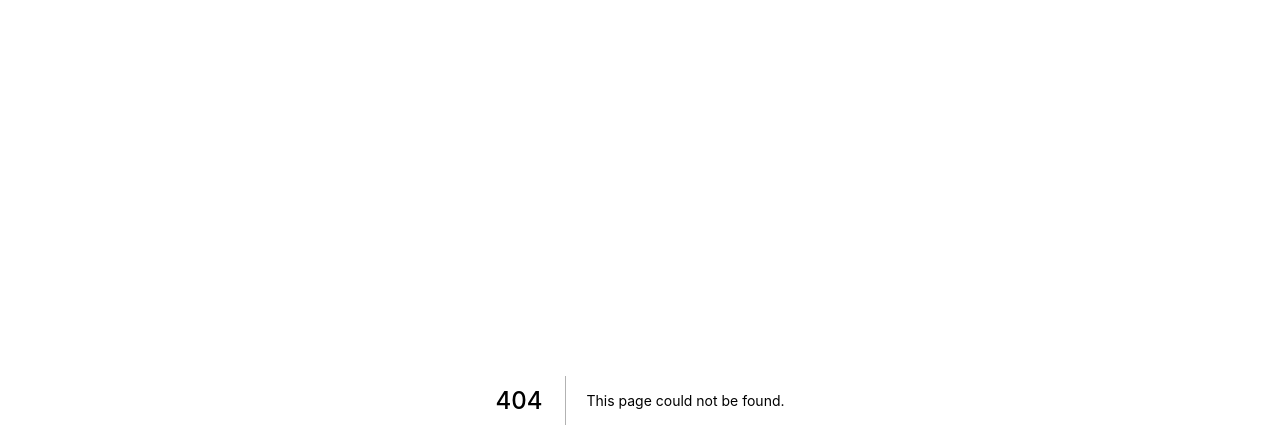
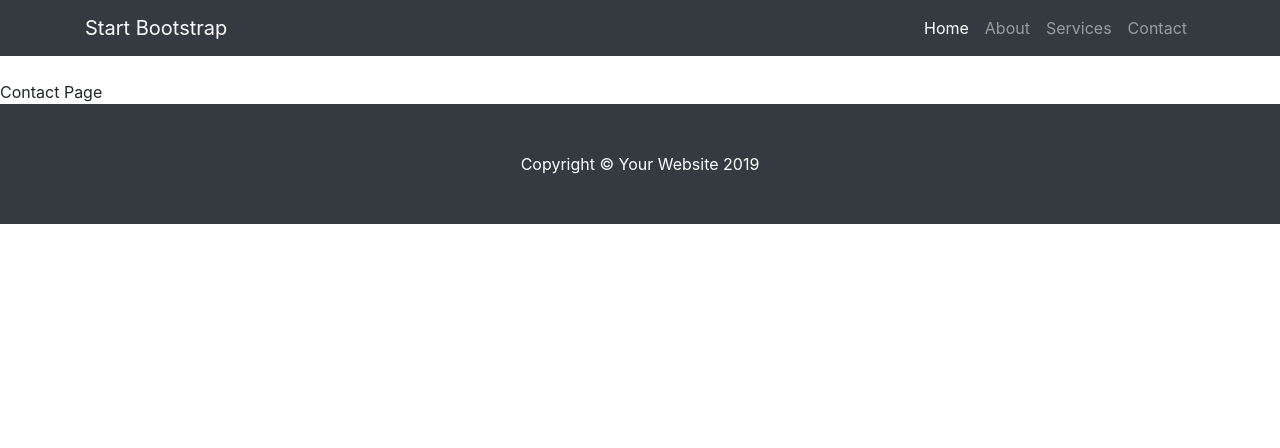
Before and after one commit to ryoyin/udemy_nextjs, a Next.js app: page /contact in a window 1280 px wide. Before the commit this address had no page. Shown: the top 448 px of the page. Built offline with nearby package versions, Linux system fonts and the light colour scheme.

Commit message:
Section 2: Project 1 - share header and footer

```diff
--- a/components/navbar.js
+++ b/components/navbar.js
@@ -1,3 +1,5 @@
+import Link from 'next/link'
+
 const Navbar = () => {
     return (
         <nav className="navbar navbar-expand-lg navbar-dark bg-dark fixed-top">
@@ -9,18 +11,26 @@ const Navbar = () => {
             <div className="collapse navbar-collapse" id="navbarResponsive">
                 <ul className="navbar-nav ml-auto">
                 <li className="nav-item active">
-                    <a className="nav-link" href="#">Home
-                    <span className="sr-only">(current)</span>
-                    </a>
+                    <Link href="/">
+                        <a className="nav-link">Home
+                        <span className="sr-only">(current)</span>
+                        </a>
+                    </Link>
                 </li>
                 <li className="nav-item">
-                    <a className="nav-link" href="#">About</a>
+                    <Link href="/about">
+                        <a className="nav-link">About</a>
+                    </Link>
                 </li>
                 <li className="nav-item">
-                    <a className="nav-link" href="#">Services</a>
+                    <Link href="/servies">
+                        <a className="nav-link">Services</a>
+                    </Link>
                 </li>
                 <li className="nav-item">
-                    <a className="nav-link" href="#">Contact</a>
+                    <Link href="/contact">
+                        <a className="nav-link">Contact</a>
+                    </Link>
                 </li>
                 </ul>
             </div>
--- a/pages/_app.js
+++ b/pages/_app.js
@@ -1,7 +1,24 @@
 import '../styles/globals.css'
+import Head from 'next/head'
+import Navbar from '../components/navbar'
+import Footer from '../components/footer'
 
 function MyApp({ Component, pageProps }) {
-  return <Component {...pageProps} />
+  return (
+    <div>
+      <Head>
+        <title>Home</title>
+        <link rel="stylesheet" href="https://stackpath.bootstrapcdn.com/bootstrap/4.3.1/css/bootstrap.min.css" integrity="sha384-ggOyR0iXCbMQv3Xipma34MD+dH/1fQ784/j6cY/iJTQUOhcWr7x9JvoRxT2MZw1T" crossOrigin="anonymous" />
+        <script src="https://code.jquery.com/jquery-3.3.1.slim.min.js" integrity="sha384-q8i/X+965DzO0rT7abK41JStQIAqVgRVzpbzo5smXKp4YfRvH+8abtTE1Pi6jizo" crossOrigin="anonymous"></script>
+        <script src="https://cdnjs.cloudflare.com/ajax/libs/popper.js/1.14.7/umd/popper.min.js" integrity="sha384-UO2eT0CpHqdSJQ6hJty5KVphtPhzWj9WO1clHTMGa3JDZwrnQq4sF86dIHNDz0W1" crossOrigin="anonymous"></script>
+        <script src="https://stackpath.bootstrapcdn.com/bootstrap/4.3.1/js/bootstrap.min.js" integrity="sha384-JjSmVgyd0p3pXB1rRibZUAYoIIy6OrQ6VrjIEaFf/nJGzIxFDsf4x0xIM+B07jRM" crossOrigin="anonymous"></script>
+      </Head>
+      <Navbar />
+      <Component {...pageProps} />
+      <Footer />
+    </div>
+
+  )
 }
 
 export default MyApp
--- /dev/null
+++ b/pages/contact.js
@@ -0,0 +1,7 @@
+const Contact = () => {
+    return(
+        <div>Contact Page</div>
+    )
+}
+
+export default Contact
--- a/pages/index.js
+++ b/pages/index.js
@@ -1,11 +1,8 @@
 import React, { useState, useEffect } from 'react'
 
-import Head from 'next/head'
-import Navbar from '../components/navbar'
 import SideMenu from '../components/sideMenu'
 import Carousel from '../components/carousel'
 import MovieList from '../components/movieList'
-import Footer from '../components/footer'
 import {getMovies} from '../actions/index'
 
 class Home extends React.Component {
@@ -22,16 +19,6 @@ class Home extends React.Component {
     const {movies} = this.props
     return (
       <div>
-        <Head>
-          <title>Home</title>
-          <link rel="stylesheet" href="https://stackpath.bootstrapcdn.com/bootstrap/4.3.1/css/bootstrap.min.css" integrity="sha384-ggOyR0iXCbMQv3Xipma34MD+dH/1fQ784/j6cY/iJTQUOhcWr7x9JvoRxT2MZw1T" crossOrigin="anonymous" />
-          <script src="https://code.jquery.com/jquery-3.3.1.slim.min.js" integrity="sha384-q8i/X+965DzO0rT7abK41JStQIAqVgRVzpbzo5smXKp4YfRvH+8abtTE1Pi6jizo" crossOrigin="anonymous"></script>
-          <script src="https://cdnjs.cloudflare.com/ajax/libs/popper.js/1.14.7/umd/popper.min.js" integrity="sha384-UO2eT0CpHqdSJQ6hJty5KVphtPhzWj9WO1clHTMGa3JDZwrnQq4sF86dIHNDz0W1" crossOrigin="anonymous"></script>
-          <script src="https://stackpath.bootstrapcdn.com/bootstrap/4.3.1/js/bootstrap.min.js" integrity="sha384-JjSmVgyd0p3pXB1rRibZUAYoIIy6OrQ6VrjIEaFf/nJGzIxFDsf4x0xIM+B07jRM" crossOrigin="anonymous"></script>
-        </Head>
-
-        <Navbar />
-
         <div className="home-page">
           <div className="container">
 
@@ -48,7 +35,7 @@ class Home extends React.Component {
                 <Carousel />
 
                 <div className="row">
-                  <MovieList movies={movies} />
+                  <MovieList movies={movies || []} />
                 </div>
 
               </div>
@@ -56,11 +43,9 @@ class Home extends React.Component {
           </div>
         </div>
 
-        <Footer />
-
         <style jsx>{`
           .home-page {
-            padding-top: 80px;
+            /* padding-top: 80px; */
           }
         `}
         </style>
--- a/styles/globals.css
+++ b/styles/globals.css
@@ -4,6 +4,10 @@ body {
   margin: 0;
   font-family: -apple-system, BlinkMacSystemFont, Segoe UI, Roboto, Oxygen,
     Ubuntu, Cantarell, Fira Sans, Droid Sans, Helvetica Neue, sans-serif;
+}
+
+body {
+  padding: 80px 0 0;
 }
 
 a {
```
Also changed, not shown: pages/_app2.js (added, +15 -0 lines), pages/servies.js (added, +7 -0 lines).
